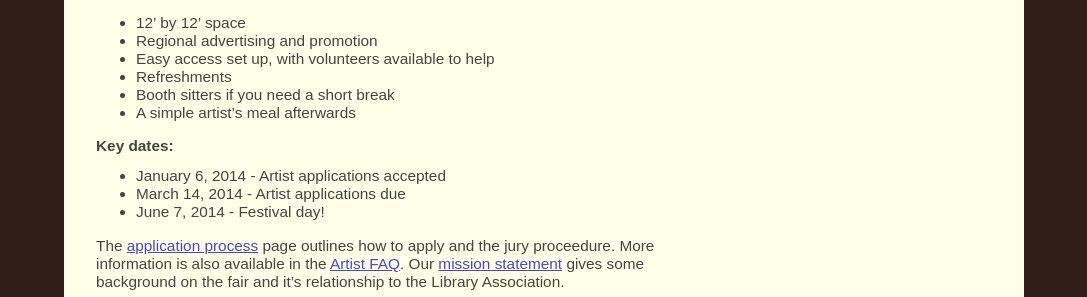
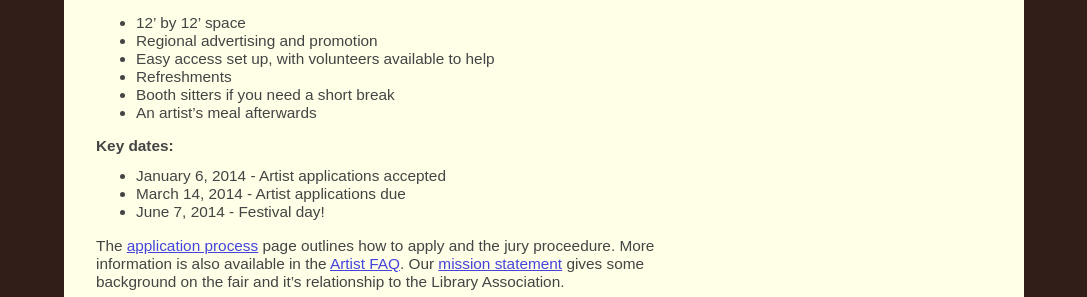
Before and after one commit to krumbunny/sapfest.org, a Jekyll site: the page built from apply/index.md, in a window 1280 px wide. Shown: the part 683-980 px from the top of the page, without its empty margins (96-1183 px from the left). Built offline with Jekyll 4.4.1, drawn with Linux system fonts in a browser that asks for light colours; Markdown is read by kramdown in place of the engine named in the settings.

Commit message:
nix simple

```diff
--- a/apply/index.md
+++ b/apply/index.md
@@ -36,7 +36,7 @@ made possible by the Harlan Boss Foundation for the Arts.
 - Easy access set up, with volunteers available to help
 - Refreshments
 - Booth sitters if you need a short break
-- A simple artist's meal afterwards
+- An artist's meal afterwards
 
 #### Key dates:
 
```
